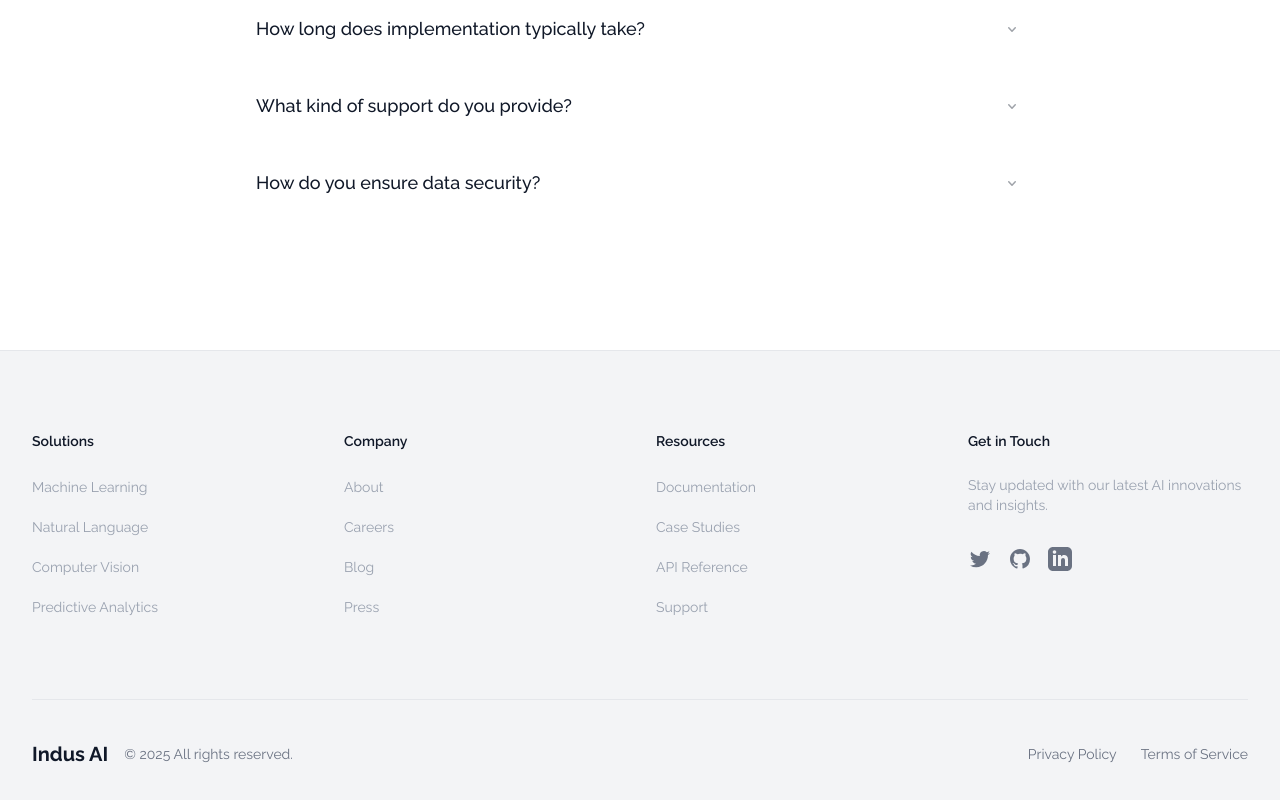
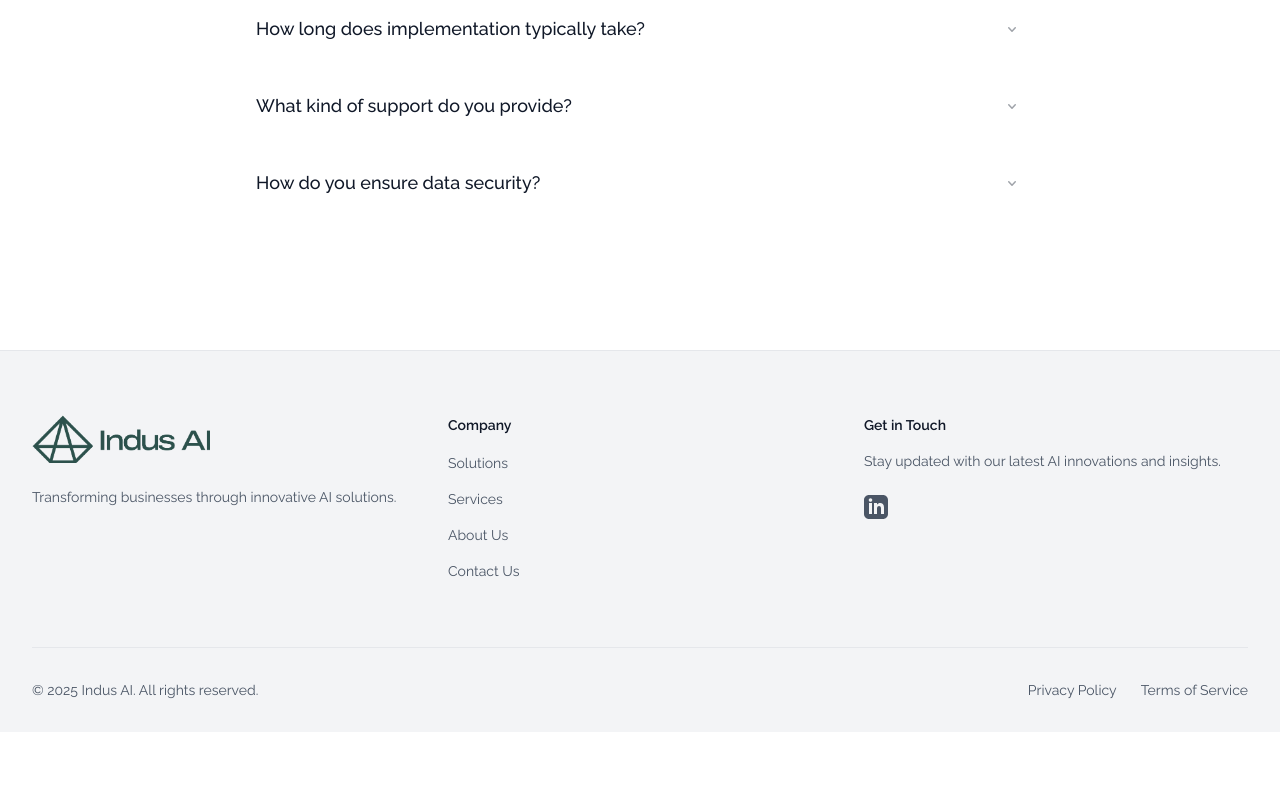
Before and after one commit to ashishmohapatra240/indus-ai, a Next.js app: page / in a window 1280 px wide. Shown: the part 2419-3219 px from the top of the page. After the commit the page ends 3151 px from the top, so only its background shows below. Built offline with nearby package versions, Linux system fonts and the light colour scheme.

Commit message:
Refactor Footer component: update navigation links, enhance layout with new company info section, and improve styling

```diff
--- a/app/components/sections/Footer.tsx
+++ b/app/components/sections/Footer.tsx
@@ -1,51 +1,61 @@
 import Link from "next/link";
 import Container from "../ui/Container";
+import Image from "next/image";
 
 const navigation = {
-  solutions: [
-    { name: "Machine Learning", href: "#" },
-    { name: "Natural Language", href: "#" },
-    { name: "Computer Vision", href: "#" },
-    { name: "Predictive Analytics", href: "#" },
-  ],
+  // solutions: [
+  //   { name: "Machine Learning", href: "#" },
+  //   { name: "Natural Language", href: "#" },
+  //   { name: "Computer Vision", href: "#" },
+  //   { name: "Predictive Analytics", href: "#" },
+  // ],
   company: [
-    { name: "About", href: "#" },
-    { name: "Careers", href: "#" },
-    { name: "Blog", href: "#" },
-    { name: "Press", href: "#" },
+    { name: "Solutions", href: "/solutions" },
+    { name: "Services", href: "/services" },
+    { name: "About Us", href: "/about-us" },
+    { name: "Contact Us", href: "/contact-us" },
   ],
   resources: [
-    { name: "Documentation", href: "#" },
-    { name: "Case Studies", href: "#" },
-    { name: "API Reference", href: "#" },
-    { name: "Support", href: "#" },
+    { name: "Blog", href: "/blog" },
+    { name: "Case Studies", href: "/case-studies" },
+    { name: "Documentation", href: "/docs" },
   ],
+  legal: [
+    { name: "Privacy Policy", href: "/privacy" },
+    { name: "Terms of Service", href: "/terms" },
+  ],
+  // resources: [
+  //   { name: "Documentation", href: "#" },
+  //   { name: "Case Studies", href: "#" },
+  //   { name: "API Reference", href: "#" },
+  //   { name: "Support", href: "#" },
+  // ],
   social: [
-    {
-      name: "Twitter",
-      href: "#",
-      icon: (props: React.SVGProps<SVGSVGElement>) => (
-        <svg fill="currentColor" viewBox="0 0 24 24" {...props}>
-          <path d="M8.29 20.251c7.547 0 11.675-6.253 11.675-11.675 0-.178 0-.355-.012-.53A8.348 8.348 0 0022 5.92a8.19 8.19 0 01-2.357.646 4.118 4.118 0 001.804-2.27 8.224 8.224 0 01-2.605.996 4.107 4.107 0 00-6.993 3.743 11.65 11.65 0 01-8.457-4.287 4.106 4.106 0 001.27 5.477A4.072 4.072 0 012.8 9.713v.052a4.105 4.105 0 003.292 4.022 4.095 4.095 0 01-1.853.07 4.108 4.108 0 003.834 2.85A8.233 8.233 0 012 18.407a11.616 11.616 0 006.29 1.84" />
-        </svg>
-      ),
-    },
-    {
-      name: "GitHub",
-      href: "#",
-      icon: (props: React.SVGProps<SVGSVGElement>) => (
-        <svg fill="currentColor" viewBox="0 0 24 24" {...props}>
-          <path
-            fillRule="evenodd"
-            d="M12 2C6.477 2 2 6.484 2 12.017c0 4.425 2.865 8.18 6.839 9.504.5.092.682-.217.682-.483 0-.237-.008-.868-.013-1.703-2.782.605-3.369-1.343-3.369-1.343-.454-1.158-1.11-1.466-1.11-1.466-.908-.62.069-.608.069-.608 1.003.07 1.531 1.032 1.531 1.032.892 1.53 2.341 1.088 2.91.832.092-.647.35-1.088.636-1.338-2.22-.253-4.555-1.113-4.555-4.951 0-1.093.39-1.988 1.029-2.688-.103-.253-.446-1.272.098-2.65 0 0 .84-.27 2.75 1.026A9.564 9.564 0 0112 6.844c.85.004 1.705.115 2.504.337 1.909-1.296 2.747-1.027 2.747-1.027.546 1.379.202 2.398.1 2.651.64.7 1.028 1.595 1.028 2.688 0 3.848-2.339 4.695-4.566 4.943.359.309.678.92.678 1.855 0 1.338-.012 2.419-.012 2.747 0 .268.18.58.688.482A10.019 10.019 0 0022 12.017C22 6.484 17.522 2 12 2z"
-            clipRule="evenodd"
-          />
-        </svg>
-      ),
-    },
+    // {
+    //   name: "Twitter",
+    //   href: "#",
+    //   icon: (props: React.SVGProps<SVGSVGElement>) => (
+    //     <svg fill="currentColor" viewBox="0 0 24 24" {...props}>
+    //       <path d="M8.29 20.251c7.547 0 11.675-6.253 11.675-11.675 0-.178 0-.355-.012-.53A8.348 8.348 0 0022 5.92a8.19 8.19 0 01-2.357.646 4.118 4.118 0 001.804-2.27 8.224 8.224 0 01-2.605.996 4.107 4.107 0 00-6.993 3.743 11.65 11.65 0 01-8.457-4.287 4.106 4.106 0 001.27 5.477A4.072 4.072 0 012.8 9.713v.052a4.105 4.105 0 003.292 4.022 4.095 4.095 0 01-1.853.07 4.108 4.108 0 003.834 2.85A8.233 8.233 0 012 18.407a11.616 11.616 0 006.29 1.84" />
+    //     </svg>
+    //   ),
+    // },
+    // {
+    //   name: "GitHub",
+    //   href: "#",
+    //   icon: (props: React.SVGProps<SVGSVGElement>) => (
+    //     <svg fill="currentColor" viewBox="0 0 24 24" {...props}>
+    //       <path
+    //         fillRule="evenodd"
+    //         d="M12 2C6.477 2 2 6.484 2 12.017c0 4.425 2.865 8.18 6.839 9.504.5.092.682-.217.682-.483 0-.237-.008-.868-.013-1.703-2.782.605-3.369-1.343-3.369-1.343-.454-1.158-1.11-1.466-1.11-1.466-.908-.62.069-.608.069-.608 1.003.07 1.531 1.032 1.531 1.032.892 1.53 2.341 1.088 2.91.832.092-.647.35-1.088.636-1.338-2.22-.253-4.555-1.113-4.555-4.951 0-1.093.39-1.988 1.029-2.688-.103-.253-.446-1.272.098-2.65 0 0 .84-.27 2.75 1.026A9.564 9.564 0 0112 6.844c.85.004 1.705.115 2.504.337 1.909-1.296 2.747-1.027 2.747-1.027.546 1.379.202 2.398.1 2.651.64.7 1.028 1.595 1.028 2.688 0 3.848-2.339 4.695-4.566 4.943.359.309.678.92.678 1.855 0 1.338-.012 2.419-.012 2.747 0 .268.18.58.688.482A10.019 10.019 0 0022 12.017C22 6.484 17.522 2 12 2z"
+    //         clipRule="evenodd"
+    //       />
+    //     </svg>
+    //   ),
+    // },
     {
       name: "LinkedIn",
-      href: "#",
+      href: "https://www.linkedin.com/company/indus-ai/",
       icon: (props: React.SVGProps<SVGSVGElement>) => (
         <svg fill="currentColor" viewBox="0 0 24 24" {...props}>
           <path
@@ -63,16 +73,33 @@ export default function Footer() {
   return (
     <footer className="bg-gray-100 border-t border-gray-200 font-raleway">
       <Container>
-        <div className="py-20">
-          <div className="grid grid-cols-2 md:grid-cols-4 gap-8">
+        <div className="py-12 md:py-16">
+          <div className="grid grid-cols-1 md:grid-cols-3 gap-8">
+            {/* Company Info */}
+            <div className="col-span-1 md:col-span-1">
+              <Link href="/" className="block mb-6">
+                <Image
+                  src="/images/logo.png"
+                  alt="Indus AI"
+                  width={120}
+                  height={120}
+                  className="h-12 w-auto"
+                />
+              </Link>
+              <p className="text-sm text-gray-600 mb-6">
+                Transforming businesses through innovative AI solutions.
+              </p>
+            </div>
+
+            {/* Company Links */}
             <div>
-              <h3 className="text-sm font-semibold text-gray-900">Solutions</h3>
-              <ul role="list" className="mt-6 space-y-4">
-                {navigation.solutions.map((item) => (
+              <h3 className="text-sm font-semibold text-gray-900 mb-4">Company</h3>
+              <ul className="space-y-3">
+                {navigation.company.map((item) => (
                   <li key={item.name}>
                     <Link
                       href={item.href}
-                      className="text-sm text-gray-400 hover:text-gray-900 transition-colors"
+                      className="text-sm text-gray-600 hover:text-gray-900 transition-colors"
                     >
                       {item.name}
                     </Link>
@@ -80,41 +107,28 @@ export default function Footer() {
                 ))}
               </ul>
             </div>
+
+            {/* Resources
             <div>
-              <h3 className="text-sm font-semibold text-gray-900">Company</h3>
-              <ul role="list" className="mt-6 space-y-4">
-                {navigation.company.map((item) => (
+              <h3 className="text-sm font-semibold text-gray-900 mb-4">Resources</h3>
+              <ul className="space-y-3">
+                {navigation.resources.map((item) => (
                   <li key={item.name}>
                     <Link
                       href={item.href}
-                      className="text-sm text-gray-400 hover:text-gray-900 transition-colors"
+                      className="text-sm text-gray-600 hover:text-gray-900 transition-colors"
                     >
                       {item.name}
                     </Link>
                   </li>
                 ))}
               </ul>
-            </div>
+            </div> */}
+
+            {/* Contact */}
             <div>
-              <h3 className="text-sm font-semibold text-gray-900">Resources</h3>
-              <ul role="list" className="mt-6 space-y-4">
-                {navigation.resources.map((item) => (
-                  <li key={item.name}>
-                    <Link
-                      href={item.href}
-                      className="text-sm text-gray-400 hover:text-gray-900 transition-colors"
-                    >
-                      {item.name}
-                    </Link>
-                  </li>
-                ))}
-              </ul>
-            </div>
-            <div>
-              <h3 className="text-sm font-semibold text-gray-900">
-                Get in Touch
-              </h3>
-              <p className="mt-6 text-sm text-gray-400 mb-8">
+              <h3 className="text-sm font-semibold text-gray-900 mb-4">Get in Touch</h3>
+              <p className="text-sm text-gray-600 mb-6">
                 Stay updated with our latest AI innovations and insights.
               </p>
               <div className="flex space-x-4">
@@ -122,7 +136,9 @@ export default function Footer() {
                   <Link
                     key={item.name}
                     href={item.href}
-                    className="text-gray-500 hover:text-gray-900 transition-colors"
+                    className="text-gray-600 hover:text-gray-900 transition-colors"
+                    target="_blank"
+                    rel="noopener noreferrer"
                   >
                     <span className="sr-only">{item.name}</span>
                     <item.icon className="h-6 w-6" aria-hidden="true" />
@@ -132,29 +148,23 @@ export default function Footer() {
             </div>
           </div>
         </div>
-        <div className="border-t border-gray-200 py-10">
+
+        {/* Bottom Bar */}
+        <div className="border-t border-gray-200 py-8">
           <div className="flex flex-col md:flex-row justify-between items-center gap-4">
-            <div className="flex items-center gap-4">
-              <Link href="/" className="text-xl font-bold text-gray-900">
-                Indus AI
-              </Link>
-              <p className="text-gray-500 text-sm">
-                © {new Date().getFullYear()} All rights reserved.
-              </p>
-            </div>
+            <p className="text-sm text-gray-600">
+              © {new Date().getFullYear()} Indus AI. All rights reserved.
+            </p>
             <div className="flex gap-6">
-              <Link
-                href="#"
-                className="text-sm text-gray-500 hover:text-gray-900 transition-colors"
-              >
-                Privacy Policy
-              </Link>
-              <Link
-                href="#"
-                className="text-sm text-gray-500 hover:text-gray-900 transition-colors"
-              >
-                Terms of Service
-              </Link>
+              {navigation.legal.map((item) => (
+                <Link
+                  key={item.name}
+                  href={item.href}
+                  className="text-sm text-gray-600 hover:text-gray-900 transition-colors"
+                >
+                  {item.name}
+                </Link>
+              ))}
             </div>
           </div>
         </div>
```
